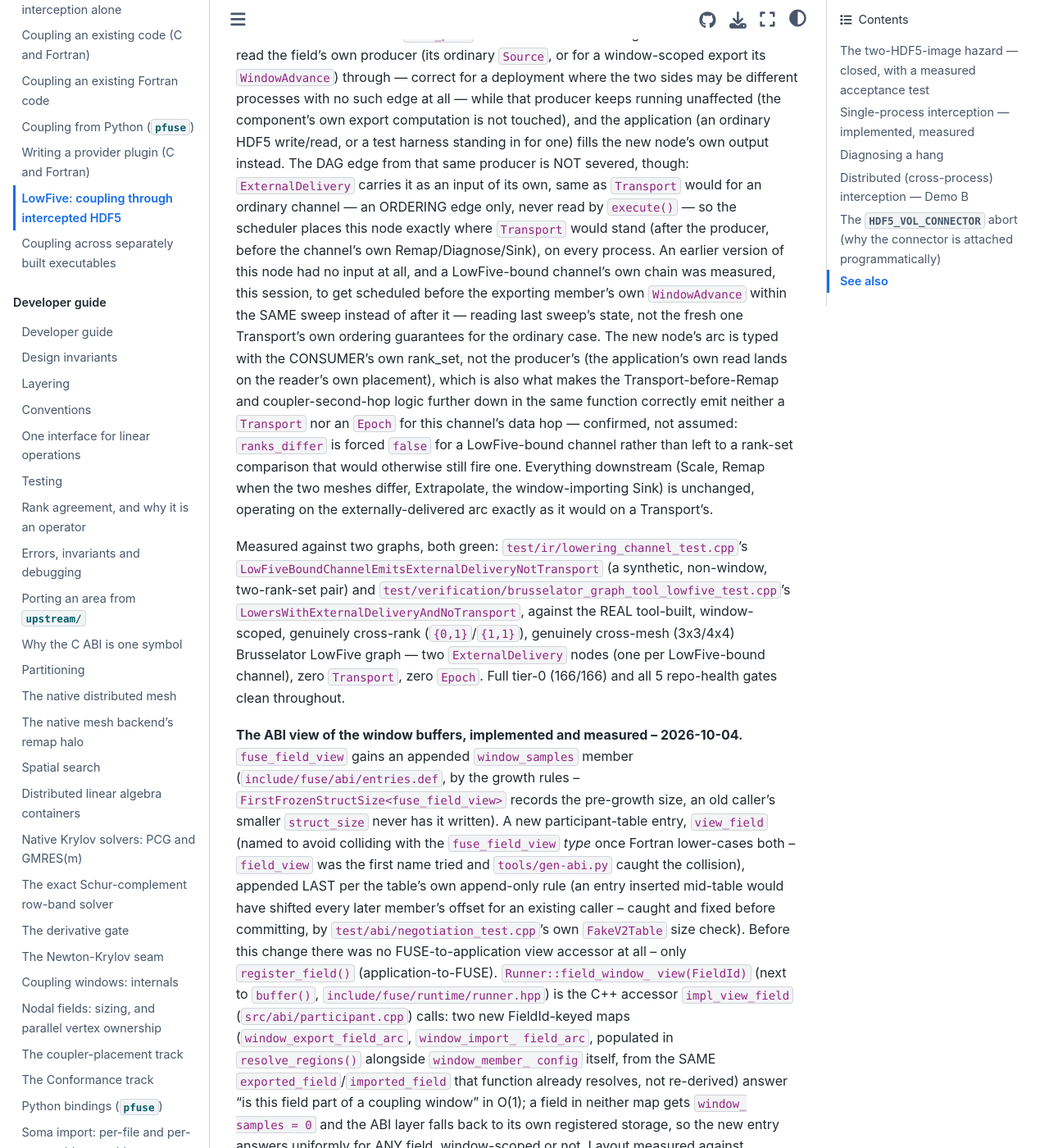
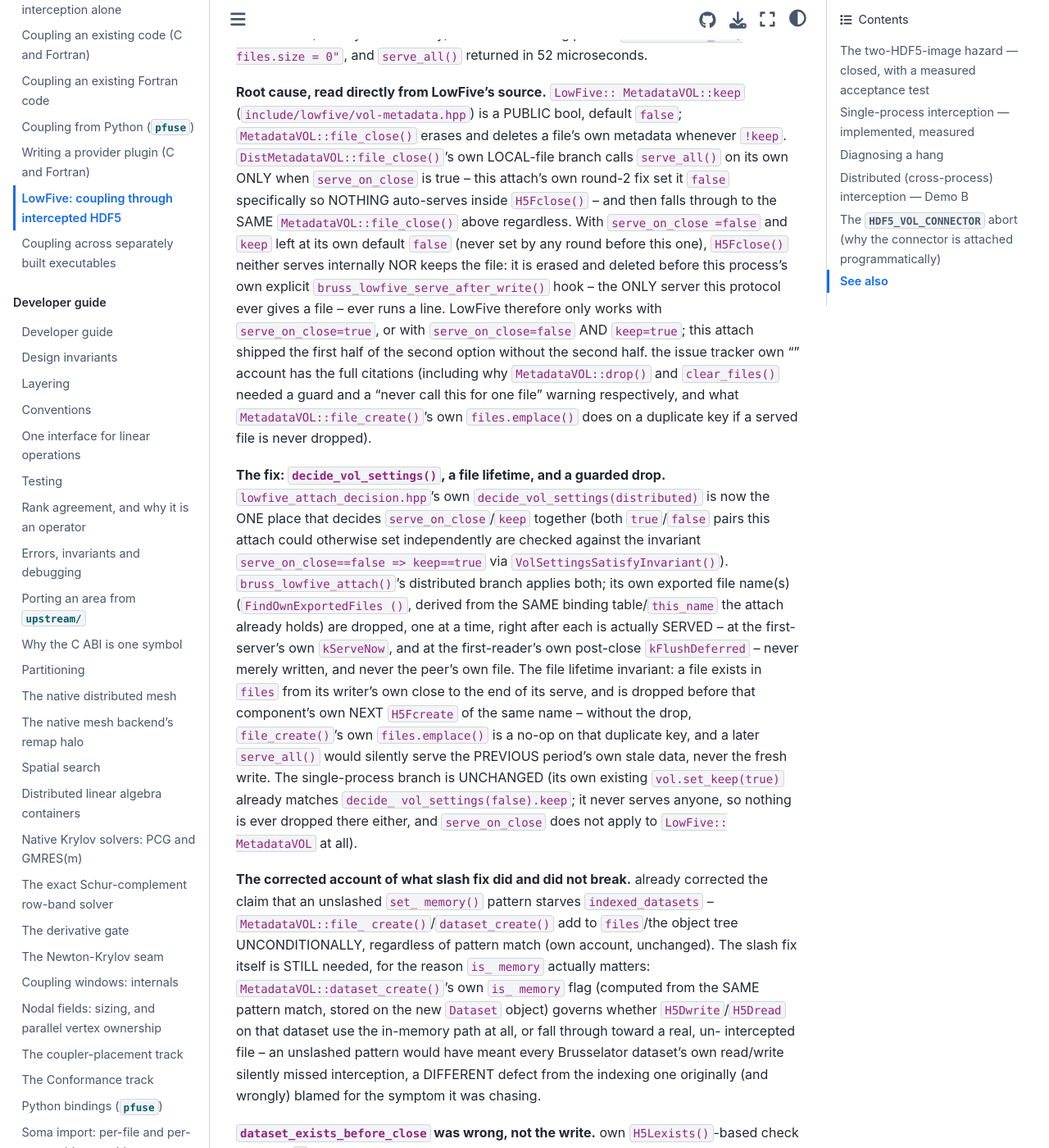
Before and after one commit to vijaysm/fuse, a Sphinx documentation site: the page built from docs/user/lowfive.md, in a window 1280 px wide and 1400 px high, scrolled down 13660 px. Shown: the whole window at 82% size. Built offline with Sphinx 7.4.7 and the Sphinx Book theme 1.1.4, drawn with Linux system fonts in a browser that asks for light colours; pages that are not in the unit, such as notebooks, are missing from menus; some of the changed text lies outside the part shown.

Commit message:
Document the measured LowFive keep root cause and the file lifetime
The related HDF5 item stays open: no stage past the first remote open
has run on a host.

````diff
--- a/docs/user/lowfive.md
+++ b/docs/user/lowfive.md
@@ -591,6 +591,101 @@ FUSE_LOWFIVE_ATTACH_TRACE=1 FUSE_LOWFIVE_LOG=trace \
 the issue tracker own "" account has the full table of "trace
 shows X => hypothesis Hn" this round's own report builds for the lead.
 
+** -- the trace answered it.** The host set both env variables and
+ran the row to its 60 s timeout; the trace showed H1/H3/H4 RULED OUT (the
+write ran, U took `kServeNow`, one intercomm is registered) and H2's own
+SYMPTOM confirmed, but not own guessed mechanism (already
+corrected by): LowFive's own log printed `"enter serve_all,
+files.size = 0"`, and `serve_all()` returned in 52 microseconds.
+
+**Root cause, read directly from LowFive's source.** `LowFive::
+MetadataVOL::keep` (`include/lowfive/vol-metadata.hpp`) is a PUBLIC bool,
+default `false`; `MetadataVOL::file_close()` erases and deletes a file's
+own metadata whenever `!keep`. `DistMetadataVOL::file_close()`'s own
+LOCAL-file branch calls `serve_all()` on its own ONLY when `serve_on_close`
+is true -- this attach's own round-2 fix set it `false` specifically so
+NOTHING auto-serves inside `H5Fclose()` -- and then falls through to the
+SAME `MetadataVOL::file_close()` above regardless. With `serve_on_close
+=false` and `keep` left at its own default `false` (never set by any
+round before this one), `H5Fclose()` neither serves internally NOR keeps
+the file: it is erased and deleted before this process's own explicit
+`bruss_lowfive_serve_after_write()` hook -- the ONLY server this protocol
+ever gives a file -- ever runs a line. LowFive therefore only works with
+`serve_on_close=true`, or with `serve_on_close=false` AND `keep=true`; this
+attach shipped the first half of the second option without the second
+half. the issue tracker own "" account has the full citations
+(including why `MetadataVOL::drop()` and `clear_files()` needed a guard
+and a "never call this for one file" warning respectively, and what
+`MetadataVOL::file_create()`'s own `files.emplace()` does on a duplicate
+key if a served file is never dropped).
+
+**The fix: `decide_vol_settings()`, a file lifetime, and a guarded drop.**
+`lowfive_attach_decision.hpp`'s own `decide_vol_settings(distributed)`
+is now the ONE place that decides `serve_on_close`/`keep` together (both
+`true`/`false` pairs this attach could otherwise set independently are
+checked against the invariant `serve_on_close==false => keep==true` via
+`VolSettingsSatisfyInvariant()`). `bruss_lowfive_attach()`'s distributed
+branch applies both; its own exported file name(s) (`FindOwnExportedFiles
+()`, derived from the SAME binding table/`this_name` the attach already
+holds) are dropped, one at a time, right after each is actually SERVED --
+at the first-server's own `kServeNow`, and at the first-reader's own
+post-close `kFlushDeferred` -- never merely written, and never the peer's
+own file. The file lifetime invariant: a file exists in `files` from its
+writer's own close to the end of its serve, and is dropped before that
+component's own NEXT `H5Fcreate` of the same name -- without the drop,
+`file_create()`'s own `files.emplace()` is a no-op on that duplicate key,
+and a later `serve_all()` would silently serve the PREVIOUS period's own
+stale data, never the fresh write. The single-process branch is
+UNCHANGED (its own existing `vol.set_keep(true)` already matches `decide_
+vol_settings(false).keep`; it never serves anyone, so nothing is ever
+dropped there either, and `serve_on_close` does not apply to `LowFive::
+MetadataVOL` at all).
+
+**The corrected account of what slash fix did and did not
+break.** already corrected the claim that an unslashed `set_
+memory()` pattern starves `indexed_datasets` -- `MetadataVOL::file_
+create()`/`dataset_create()` add to `files`/the object tree
+UNCONDITIONALLY, regardless of pattern match (own account,
+unchanged). The slash fix itself is STILL needed, for the reason `is_
+memory` actually matters: `MetadataVOL::dataset_create()`'s own `is_
+memory` flag (computed from the SAME pattern match, stored on the new
+`Dataset` object) governs whether `H5Dwrite`/`H5Dread` on that dataset
+use the in-memory path at all, or fall through toward a real, un-
+intercepted file -- an unslashed pattern would have meant every
+Brusselator dataset's own read/write silently missed interception, a
+DIFFERENT defect from the indexing one originally (and wrongly)
+blamed for the symptom it was chasing.
+
+**`dataset_exists_before_close` was wrong, not the write.** own
+`H5Lexists()`-based check reported `0` even though the write that
+preceded it succeeded -- confirmed this round to be an UNRELIABLE proxy,
+not evidence the dataset was missing: `H5Lexists()` walks a path segment
+by segment (`LowFive::MetadataVOL::link_specific()`'s own `H5VL_LINK_
+EXISTS` case, `Object::locate()` -> `search()`), but `dataset_create()`,
+called here with no prior `H5Gcreate` for an intermediate group, attaches
+the dataset as ONE FLAT child literally named `"grid/u_out"` -- `search()`
+looks for a child named exactly `"grid"` first, finds none, and reports
+not-found, even though the dataset is genuinely there (`is_memory`'s own
+check, which compares the WHOLE string via `Object::fullname()` rather
+than walking it segment by segment, is unaffected -- confirmed by round
+4's own fix actually working). REMOVED, replaced with `bruss_lowfive_
+attach_has_real_file()` (`LowFive::MetadataVOL::has_real_file()`, PUBLIC,
+FILE-level not dataset-level -- the best available proxy, since nothing
+public exposes a per-dataset check at all).
+
+**Host command, unchanged in form, now with a settled root cause behind
+it:**
+
+```
+FUSE_LOWFIVE_ATTACH_TRACE=1 FUSE_LOWFIVE_LOG=trace \
+    ctest -R 'participants\.lowfive\.mpmd\.3' --output-on-failure
+```
+
+the issue tracker own "" account has the full host_pending
+paragraph: what each rank's trace must print on success, in order, and
+for each plausible next failure what the trace/stack would look like and
+which of this round's own claims it would contradict.
+
 **IR/runtime half, implemented and measured (no LowFive/HDF5 needed) —
 2026-10-04.** `lower_channel()` (`src/ir/rules_channel.cpp`) emits a new
 `OpKind::ExternalDelivery` node (`include/fuse/ir/op.hpp`) in place of
````
